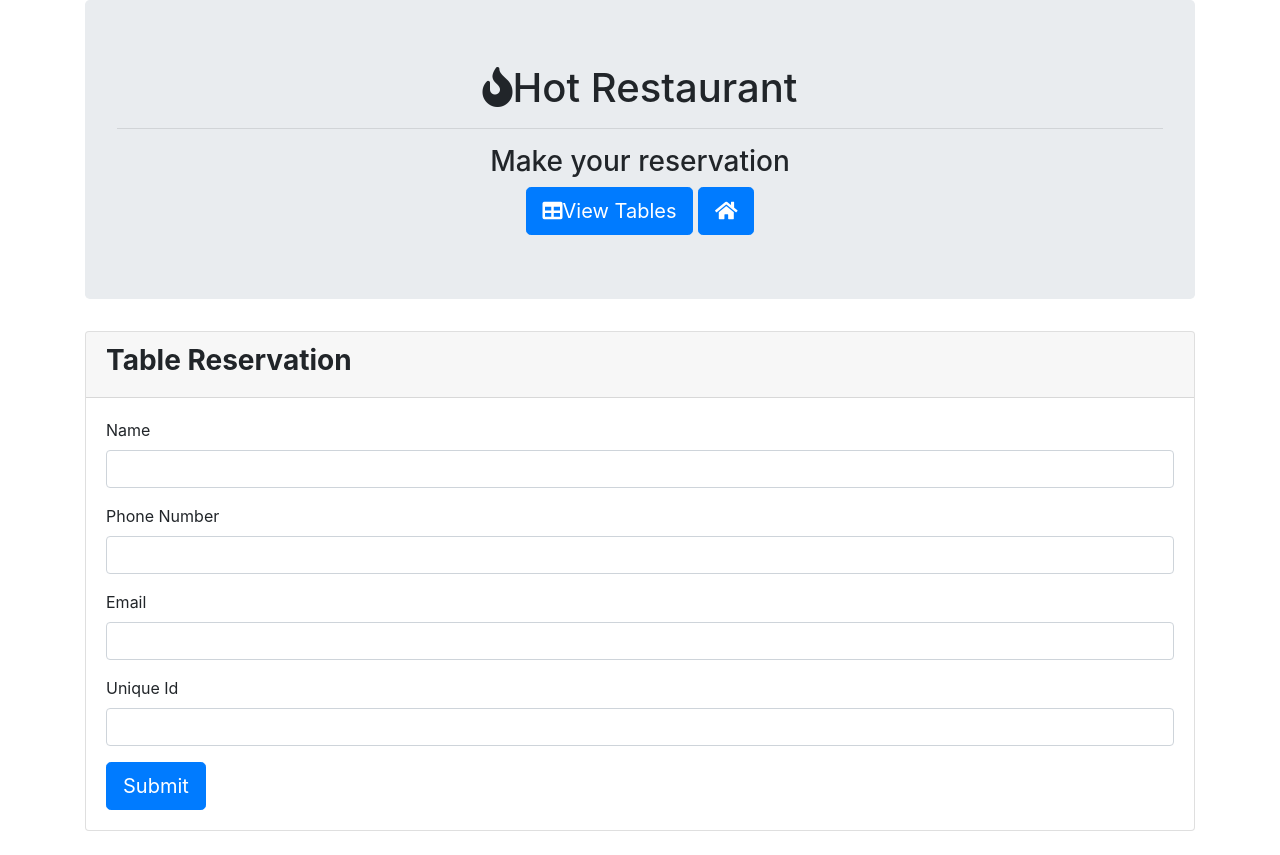
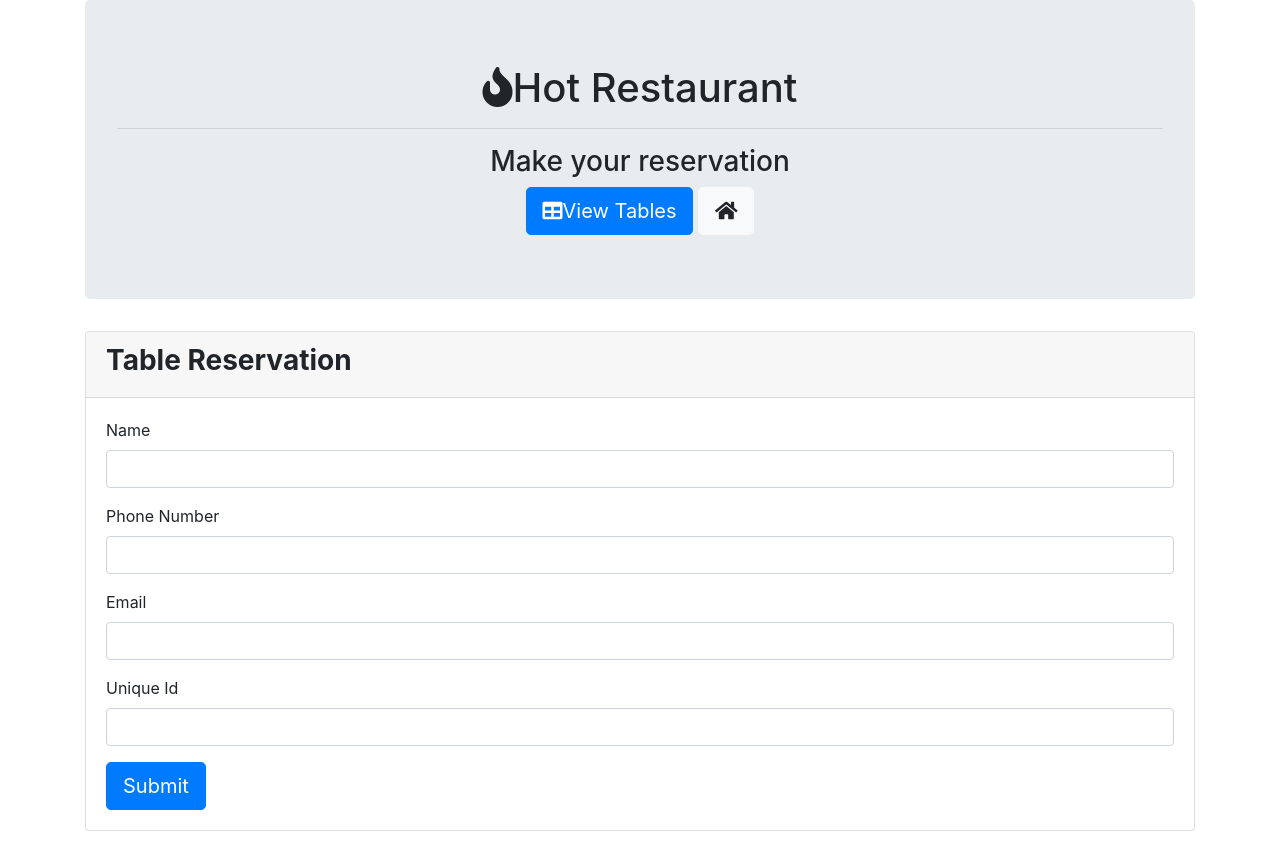
Before and after one commit to TaylorNBurrows/HotRestaurants, a website: page public/reservation.html in a window 1280 px wide. Drawn offline with nearby package versions, Linux system fonts and the light colour scheme.

Commit message:
committing changes

```diff
--- a/public/reservation.html
+++ b/public/reservation.html
@@ -22,7 +22,7 @@
             <h3 class="text-center">Make your reservation</h3>
             <div class="text-center">
                 <a href="/"><button class="btn btn-primary btn-lg"><i class="fas fa-table"></i>View Tables</button></a>
-                <a href="/"><button class="btn btn-primary btn-lg"><i class="fas fa-home"></i></button></a>
+                <a href="/"><button class="btn btn-light btn-lg"><i class="fas fa-home"></i></button></a>
             </div>
 
         </div>
```
